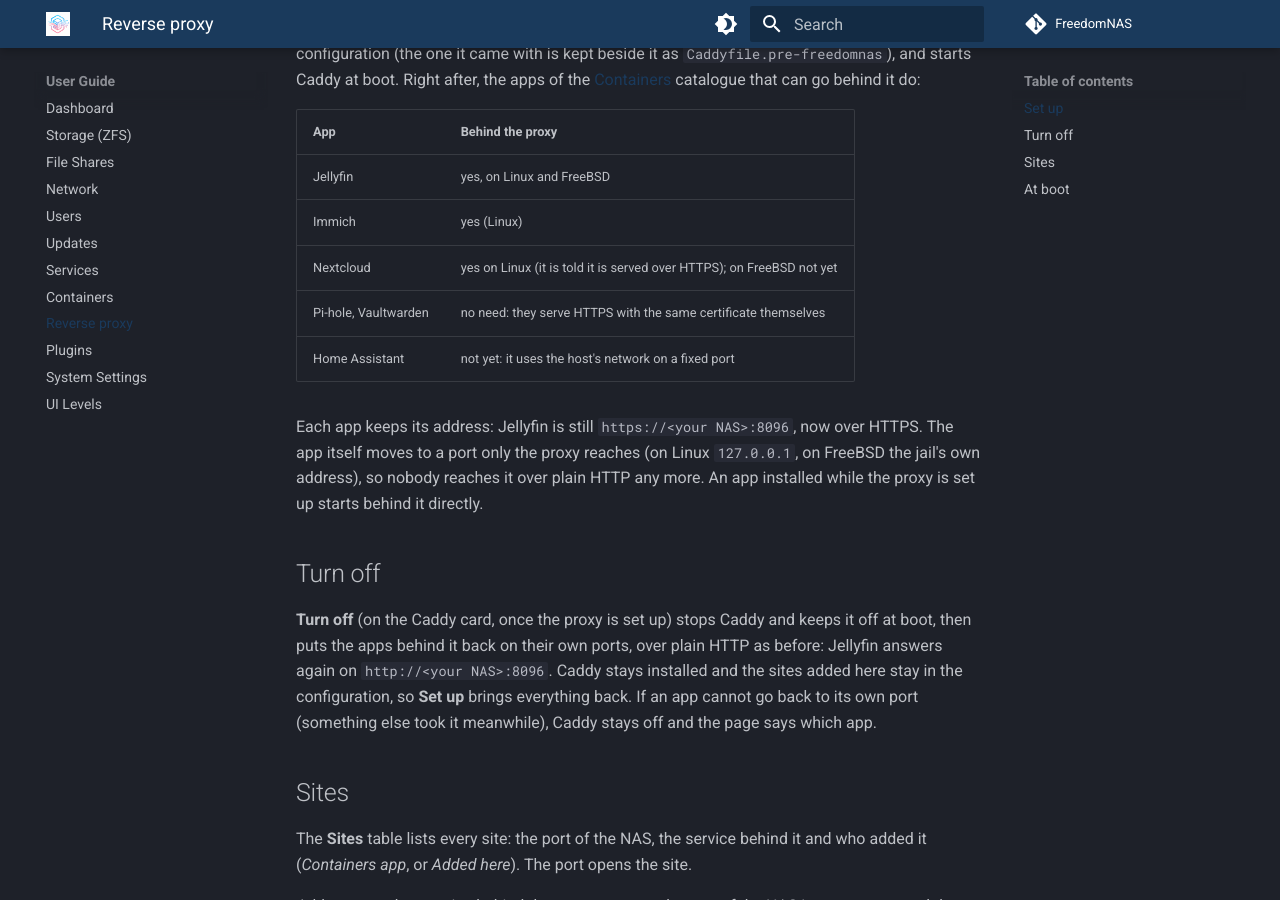
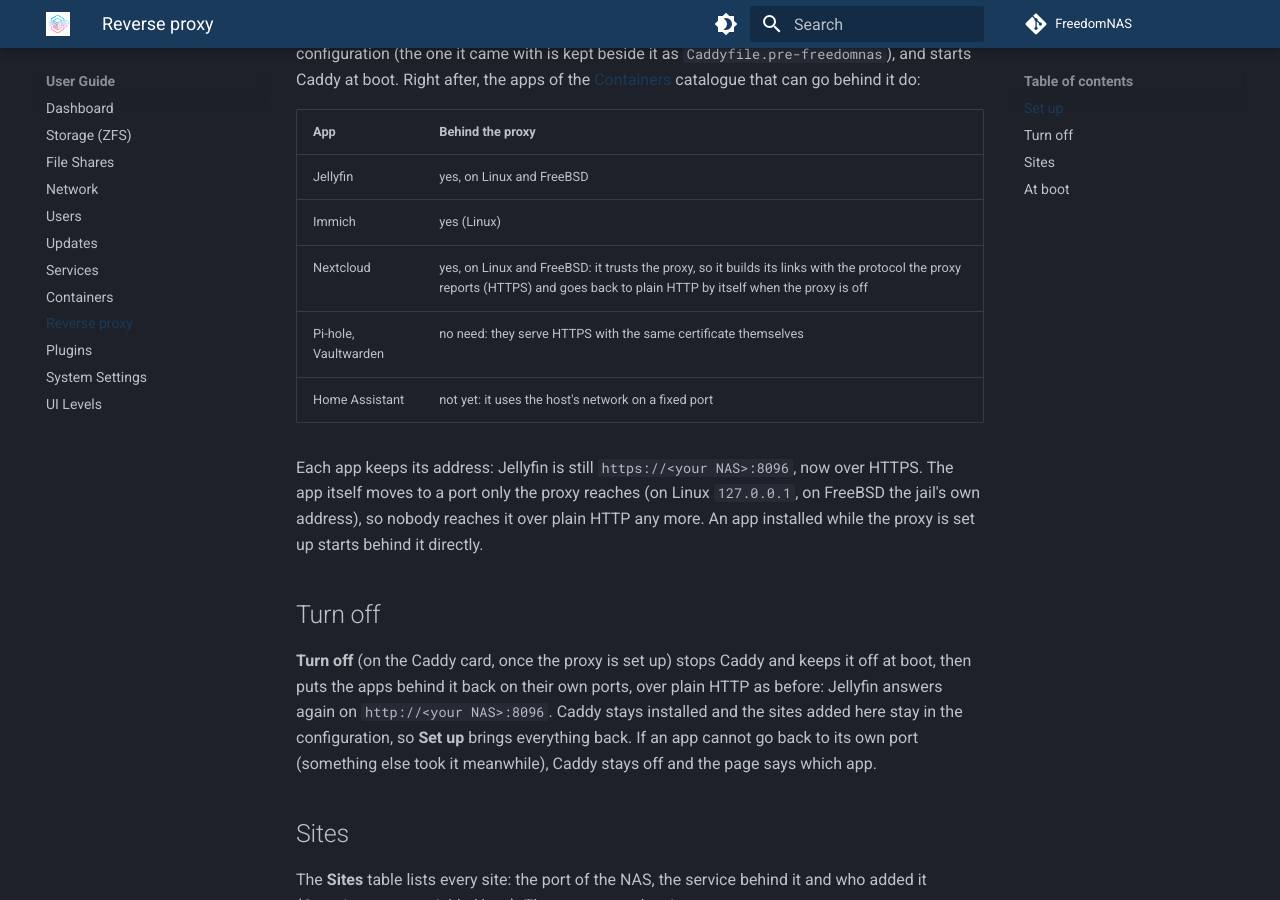
Before and after one commit to FreedomNAS/freedomnas-docs, an MkDocs documentation site: the page built from docs/user-guide/proxy.md, in a window 1280 px wide and 900 px high, scrolled down 642 px. Built offline with MkDocs 1.6.1 and Material for MkDocs 9.7.7, drawn with Linux system fonts in a browser that asks for light colours.

Commit message:
Nextcloud goes behind the reverse proxy on FreeBSD too

```diff
--- a/docs/user-guide/proxy.md
+++ b/docs/user-guide/proxy.md
@@ -29,7 +29,7 @@ of the [Containers](containers.md) catalogue that can go behind it do:
 |-----|------------------|
 | Jellyfin | yes, on Linux and FreeBSD |
 | Immich | yes (Linux) |
-| Nextcloud | yes on Linux (it is told it is served over HTTPS); on FreeBSD not yet |
+| Nextcloud | yes, on Linux and FreeBSD: it trusts the proxy, so it builds its links with the protocol the proxy reports (HTTPS) and goes back to plain HTTP by itself when the proxy is off |
 | Pi-hole, Vaultwarden | no need: they serve HTTPS with the same certificate themselves |
 | Home Assistant | not yet: it uses the host's network on a fixed port |
 
```
Also changed, not shown: docs/user-guide/containers.md (+1 -1 lines).
